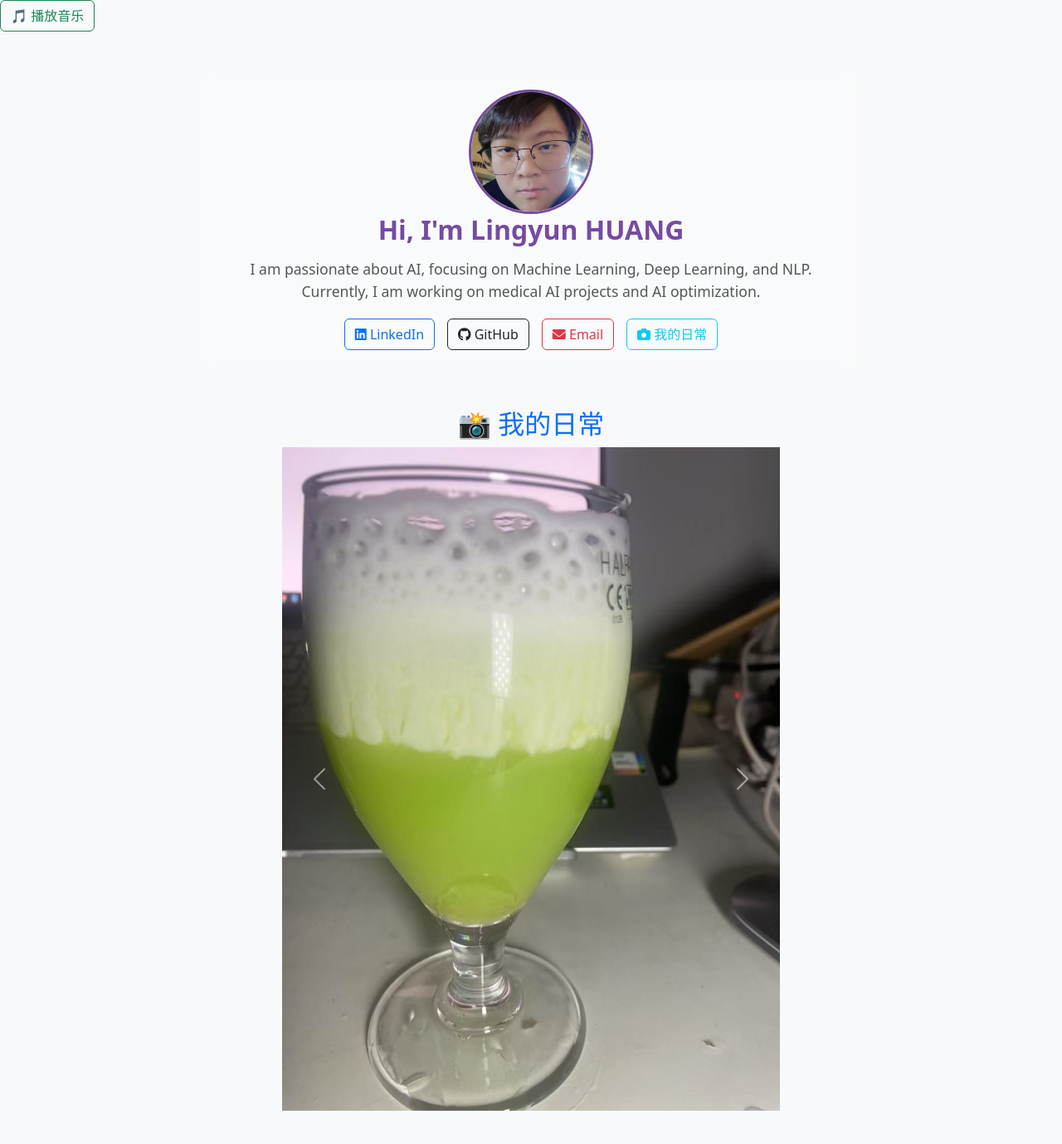
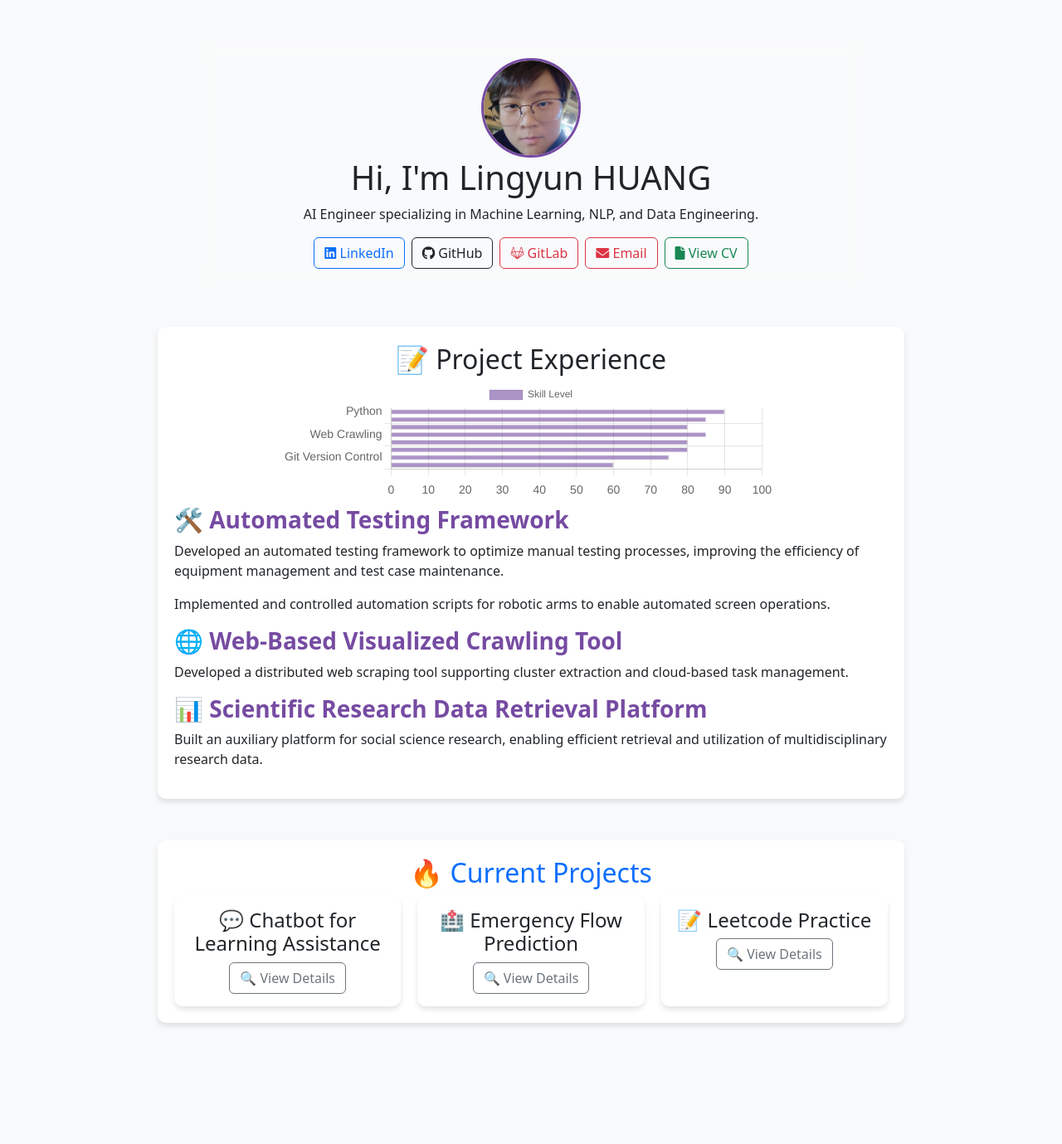
Before and after one commit to HLY1998-YES/personal_website, a Flask app: page /about in a window 1280 px wide. Shown: the whole page at 83% size. After the commit the page ends 1237 px from the top, so only its background shows below. Run offline with Flask 3, Linux system fonts and the light colour scheme.

Commit message:
update about.html and add chatbot,healthcare,leetcode; update app/routes.py

```diff
--- a/app/routes.py
+++ b/app/routes.py
@@ -28,3 +28,19 @@ def setup_routes(app):
     @app.route('/about')
     def about():
         return render_template('about.html')
+
+    @app.route('/chatbot')
+    def chatbot_project():
+        return render_template('/chatbot.html')
+
+    @app.route('/emergency')
+    def emergency_project():
+        return render_template('/healthcare.html')
+
+    @app.route('/leetcode')
+    def leetcode_project():
+        return render_template('/leetcode.html')
+
+    @app.route('/cv')
+    def cv_page():
+        return render_template('/cv.html')
--- a/templates/about.html
+++ b/templates/about.html
@@ -8,6 +8,7 @@
     <!-- Bootstrap CSS & Font Awesome Icons -->
     <link href="https://cdn.jsdelivr.net/npm/bootstrap@5.3.0/dist/css/bootstrap.min.css" rel="stylesheet">
     <link rel="stylesheet" href="https://cdnjs.cloudflare.com/ajax/libs/font-awesome/6.0.0/css/all.min.css">
+    <script src="https://cdn.jsdelivr.net/npm/chart.js"></script>
 
     <style>
         body {
@@ -24,109 +25,162 @@
             backdrop-filter: blur(10px);
         }
         .profile-img {
-            width: 150px;
-            height: 150px;
+            width: 120px;
+            height: 120px;
             border-radius: 50%;
             object-fit: cover;
             border: 3px solid #764ba2;
+            cursor: pointer;
+            transition: transform 0.3s;
         }
-        h1 {
-            font-size: 2rem;
+        .profile-img:hover {
+            transform: scale(1.1);
+        }
+        .resume-container {
+            max-width: 900px;
+            margin: 50px auto;
+            padding: 20px;
+            background: white;
+            border-radius: 10px;
+            box-shadow: 0 4px 6px rgba(0, 0, 0, 0.1);
+        }
+        .resume-section h3 {
+            color: #764ba2;
             font-weight: bold;
-            color: #764ba2;
         }
-        .bio {
-            font-size: 1.1rem;
-            color: #555;
-            margin-top: 15px;
+        /* 让 Skill Chart 变大，横坐标更清晰 */
+        .skills-chart-container {
+            width: 600px;
+            margin: 0 auto;
         }
-        .links-container {
-            display: flex;
+        /* Current Projects 用 Grid */
+        .projects-grid {
+            display: grid;
+            grid-template-columns: repeat(auto-fit, minmax(250px, 1fr));
+            gap: 20px;
             justify-content: center;
-            gap: 15px;
-            margin-top: 20px;
         }
-        .btn-custom {
-            text-decoration: none;
-            font-weight: bold;
-            padding: 8px 15px;
+        .project-card {
+            background: white;
+            padding: 15px;
+            border-radius: 10px;
+            box-shadow: 0 4px 6px rgba(0, 0, 0, 0.1);
+            text-align: center;
+            transition: transform 0.3s;
         }
-        /* 轮播图 */
-        .carousel-container {
-            max-width: 600px;
-            margin: 40px auto;
+        .project-card:hover {
+            transform: translateY(-5px);
+            box-shadow: 0 8px 12px rgba(0, 0, 0, 0.15);
         }
     </style>
 </head>
 <body>
 
-    <!-- 背景音乐 -->
-    <audio id="bg-music" loop>
-        <source src="{{ url_for('static', filename='background_music.mp3') }}" type="audio/mpeg">
-        Your browser does not support the audio element.
-    </audio>
-    <button id="music-btn" class="btn btn-outline-success">🎵 播放音乐</button>
-
     <!-- 个人介绍 -->
     <div class="profile-container">
-        <img src="{{ url_for('static', filename='my_face.jpg') }}" alt="My Photo" class="profile-img">
+        <a href="{{ url_for('cv_page') }}">
+            <img src="{{ url_for('static', filename='my_face.jpg') }}" alt="My Photo" class="profile-img">
+        </a>
         <h1>Hi, I'm Lingyun HUANG</h1>
-        <p class="bio">I am passionate about AI, focusing on Machine Learning, Deep Learning, and NLP. Currently, I am working on medical AI projects and AI optimization.</p>
+        <p class="bio">AI Engineer specializing in Machine Learning, NLP, and Data Engineering.</p>
 
-        <!-- 社交链接 + 我的日常 -->
-        <div class="links-container">
+        <!-- 社交链接 -->
+        <div class="d-flex justify-content-center gap-2">
             <a href="https://linkedin.com/in/yourprofile" target="_blank" class="btn btn-outline-primary">
                 <i class="fab fa-linkedin"></i> LinkedIn
             </a>
             <a href="https://github.com/yourgithub" target="_blank" class="btn btn-outline-dark">
                 <i class="fab fa-github"></i> GitHub
             </a>
+            <a href="https://gitlab.com/yourgitlab" target="_blank" class="btn btn-outline-danger">
+                <i class="fab fa-gitlab"></i> GitLab
+            </a>
             <a href="mailto:your.email@example.com" class="btn btn-outline-danger">
                 <i class="fas fa-envelope"></i> Email
             </a>
-            <a href="#daily-life" class="btn btn-outline-info">
-                <i class="fas fa-camera"></i> 我的日常
+            <a href="{{ url_for('cv_page') }}" class="btn btn-outline-success">
+                <i class="fas fa-file"></i> View CV
             </a>
         </div>
     </div>
 
-    <!-- 轮播图：我的日常 -->
-    <div id="daily-life" class="carousel-container">
-        <h2 class="text-center text-primary">📸 我的日常</h2>
-        <div id="dailyCarousel" class="carousel slide" data-bs-ride="carousel" data-bs-interval="4000">
-            <div class="carousel-inner">
-                <div class="carousel-item active">
-                    <img src="{{ url_for('static', filename='daily_1.jpg') }}" class="d-block w-100" alt="Daily Life 1">
-                </div>
-                <div class="carousel-item">
-                    <img src="{{ url_for('static', filename='daily_2.jpg') }}" class="d-block w-100" alt="Daily Life 2">
-                </div>
-                <div class="carousel-item">
-                    <img src="{{ url_for('static', filename='daily_3.jpg') }}" class="d-block w-100" alt="Daily Life 3">
-                </div>
-            </div>
-            <a class="carousel-control-prev" href="#dailyCarousel" role="button" data-bs-slide="prev">
-                <span class="carousel-control-prev-icon" aria-hidden="true"></span>
-            </a>
-            <a class="carousel-control-next" href="#dailyCarousel" role="button" data-bs-slide="next">
-                <span class="carousel-control-next-icon" aria-hidden="true"></span>
-            </a>
+    <!-- 📝 Project Experience -->
+    <div class="resume-container">
+        <h2 class="text-center">📝 Project Experience</h2>
+
+        <div class="skills-chart-container">
+            <canvas id="skillsChart"></canvas>
+        </div>
+
+        <div class="resume-section">
+            <h3>🛠️ Automated Testing Framework</h3>
+            <p>Developed an automated testing framework to optimize manual testing processes, improving the efficiency of equipment management and test case maintenance.</p>
+            <p>Implemented and controlled automation scripts for robotic arms to enable automated screen operations.</p>
+        </div>
+
+        <div class="resume-section">
+            <h3>🌐 Web-Based Visualized Crawling Tool</h3>
+            <p>Developed a distributed web scraping tool supporting cluster extraction and cloud-based task management.</p>
+        </div>
+
+        <div class="resume-section">
+            <h3>📊 Scientific Research Data Retrieval Platform</h3>
+            <p>Built an auxiliary platform for social science research, enabling efficient retrieval and utilization of multidisciplinary research data.</p>
         </div>
     </div>
 
-    <!-- Bootstrap JS -->
+    <!-- 🔥 Current Projects -->
+    <div class="resume-container">
+        <h2 class="text-center text-primary">🔥 Current Projects</h2>
+        <div class="projects-grid">
+            <div class="project-card">
+                <h4>💬 Chatbot for Learning Assistance</h4>
+                <a href="{{ url_for('chatbot_project') }}" class="btn btn-outline-secondary">🔍 View Details</a>
+            </div>
+            <div class="project-card">
+                <h4>🏥 Emergency Flow Prediction</h4>
+                <a href="{{ url_for('emergency_project') }}" class="btn btn-outline-secondary">🔍 View Details</a>
+            </div>
+            <div class="project-card">
+                <h4>📝 Leetcode Practice</h4>
+                <a href="{{ url_for('leetcode_project') }}" class="btn btn-outline-secondary">🔍 View Details</a>
+            </div>
+        </div>
+    </div>
+
+    <!-- Bootstrap JS & Chart.js -->
     <script src="https://cdn.jsdelivr.net/npm/bootstrap@5.3.0/dist/js/bootstrap.bundle.min.js"></script>
-
-    <!-- 音乐播放按钮逻辑 -->
     <script>
-        document.getElementById("music-btn").addEventListener("click", function() {
-            var music = document.getElementById("bg-music");
-            if (music.paused) {
-                music.play();
-                this.textContent = "🔇 暂停音乐";
-            } else {
-                music.pause();
-                this.textContent = "🎵 播放音乐";
+        const ctx = document.getElementById('skillsChart').getContext('2d');
+        new Chart(ctx, {
+            type: 'bar',
+            data: {
+                labels: ['Python', 'Machine Learning', 'NLP', 'Web Crawling', 'Database (MySQL, MongoDB)', 'Linux System', 'Git Version Control', 'Mechanical Arm Control'],
+                datasets: [{
+                    label: 'Skill Level',
+                    data: [90, 85, 80, 85, 80, 80, 75, 60],
+                    backgroundColor: 'rgba(118, 75, 162, 0.6)',
+                    borderWidth: 1
+                }]
+            },
+            options: {
+                indexAxis: 'y',  // 让图表变成横向条形图
+                responsive: true,
+                maintainAspectRatio: false,
+                scales: {
+                    x: {
+                        beginAtZero: true,
+                        max: 100,
+                        ticks: {
+                            font: { size: 14 },
+                            stepSize: 10,
+                            padding: 10
+                        }
+                    },
+                    y: {
+                        ticks: { font: { size: 14 } }
+                    }
+                }
             }
         });
     </script>
```
Also changed, not shown: templates/chatbot.html (added, +16 -0 lines), templates/cv.html (added, +20 -0 lines), templates/healthcare.html (added, +16 -0 lines), templates/leetcode.html (added, +16 -0 lines).
